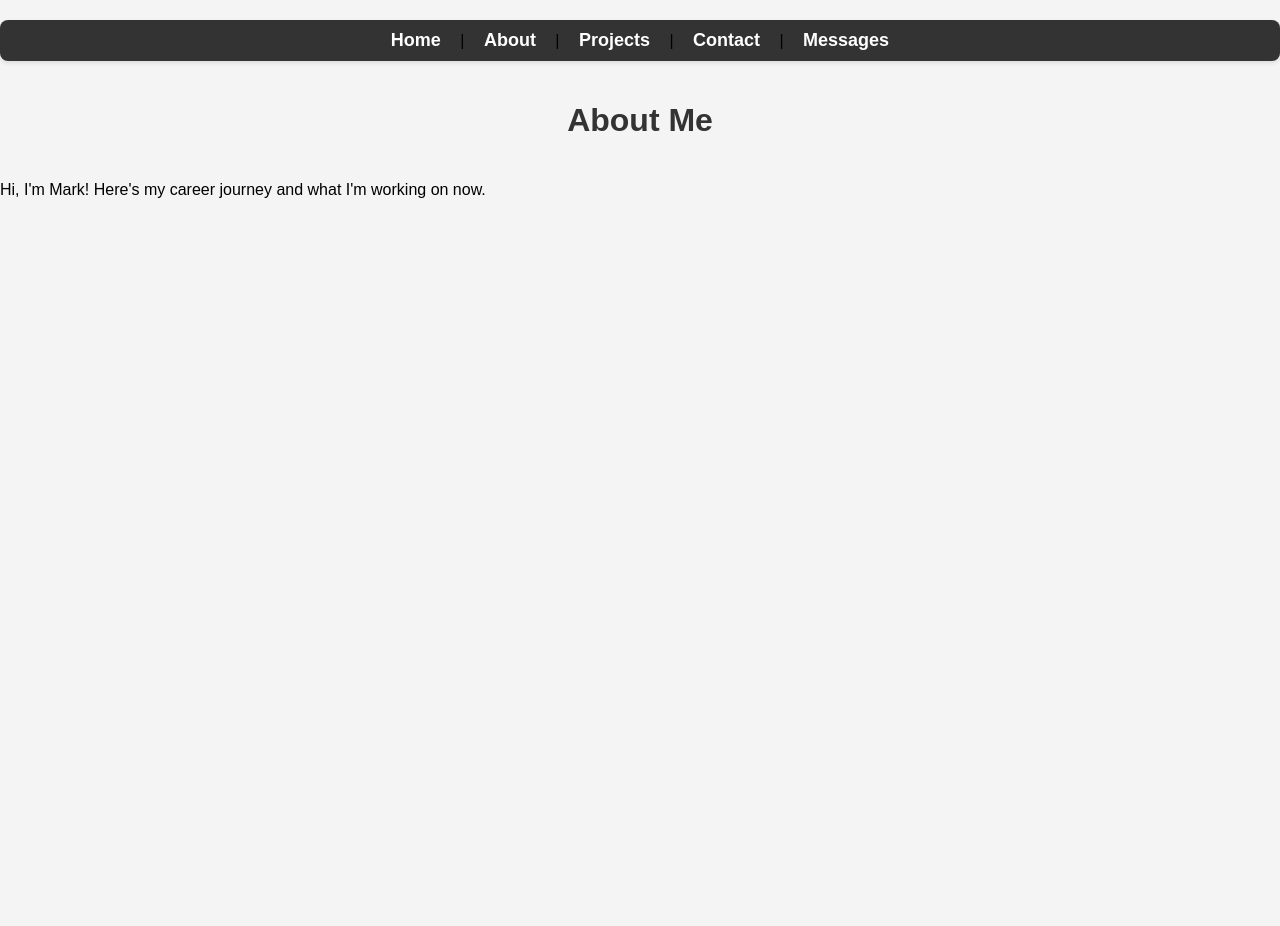
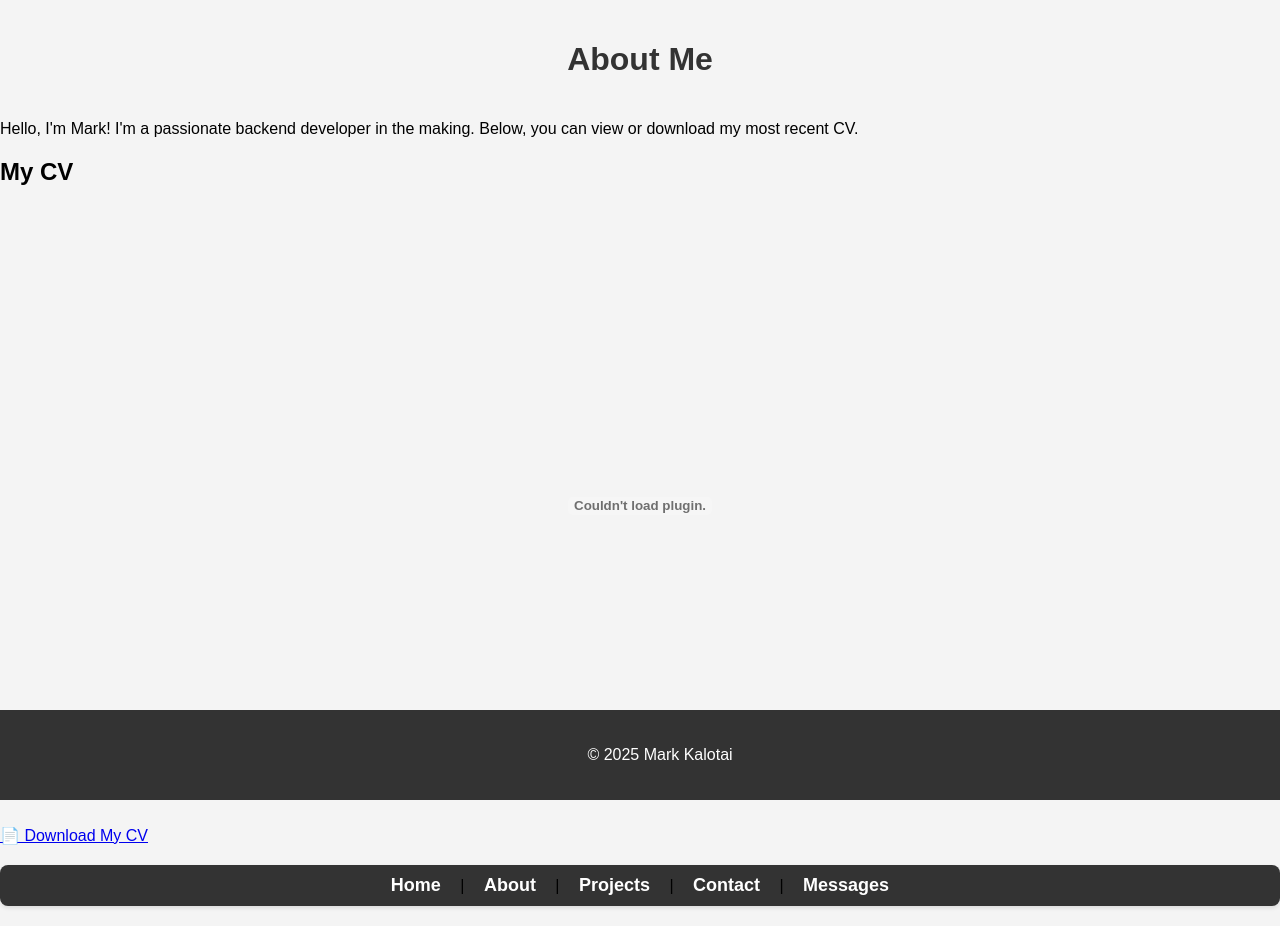
Before and after one commit to kalorak/backend-portfolio, a Flask app: page /about in a window 1280 px wide. Before the commit the page ends 198 px from the top, so only its background shows below. Run offline with Flask 3, Linux system fonts and the light colour scheme.

Commit message:
Add CV to About page

```diff
--- a/templates/about.html
+++ b/templates/about.html
@@ -7,6 +7,19 @@
     <link rel="stylesheet" type="text/css" href="{{ url_for('static', filename='style.css') }}">
 </head>
 <body>
+    <h1>About Me</h1>
+
+    <p>Hello, I'm Mark! I'm a passionate backend developer in the making. Below, you can view or download my most recent CV.</p>
+
+    <!-- Embed the PDF viewer -->
+    <h2>My CV</h2>
+    <embed src="{{ url_for('static', filename='Mark_Kalotai_CV.pdf') }}" type="application/pdf" width="100%" height="600px">
+
+    <!-- Download link for the CV -->
+    <p>
+        <a href="{{ url_for('static', filename='Mark_Kalotai_CV.pdf') }}" download>📄 Download My CV</a>
+    </p>
+
     <nav>
         <a href="{{ url_for('home') }}">Home</a> |
         <a href="{{ url_for('about') }}">About</a> |
@@ -14,7 +27,9 @@
         <a href="{{ url_for('contact') }}">Contact</a> |
         <a href="{{ url_for('messages') }}">Messages</a>
     </nav>
-    <h1>About Me</h1>
-    <p>Hi, I'm Mark! Here's my career journey and what I'm working on now.</p>
+
+    <footer>
+        <p>&copy; 2025 Mark Kalotai</p>
+    </footer>
 </body>
 </html>
```
Also changed, not shown: 2 other files.
